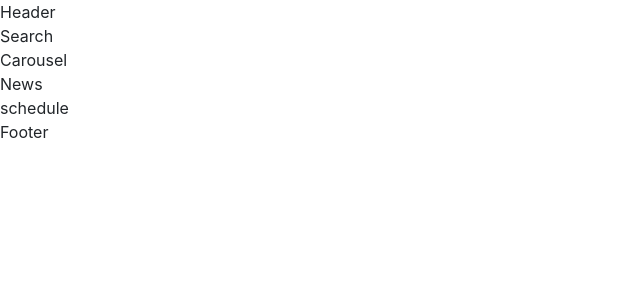
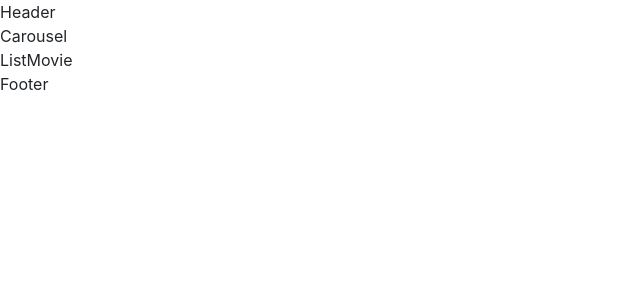
Before and after one commit to tttkhoa/Capstone_ReactJS, a React (Create React App) app: page / in a window 1280 px wide. Shown: the top 300 px of the page, without its empty margins (0-640 px from the left). Built offline with nearby package versions, Linux system fonts and the light colour scheme.

Commit message:
update component

```diff
--- a/src/App.js
+++ b/src/App.js
@@ -1,19 +1,15 @@
 import './App.css';
 import Header from './components/Header/header';
-import Search from "./components/Search/search";
 import Carousel from './components/Carousel/carousel';
-import News from "./components/News/news";
-import Schedule from "./components/Schedule/schedule";
+import ListMovie from './components/ListMovie/list-mosvie';
 import Footer from "./components/Footer/footer";
 
 function App() {
   return (
     <div>
       <Header />
-      <Search />
       <Carousel />
-      <News />
-      <Schedule />
+      <ListMovie />
       <Footer/>
     </div>
   );
--- /dev/null
+++ b/src/components/ListMovie/list-mosvie.jsx
@@ -0,0 +1,10 @@
+import React, { Component } from 'react';
+import "./list-movie.scss";
+
+export default class ListMovie extends Component {
+  render() {
+    return (
+      <div>ListMovie</div>
+    )
+  }
+}
--- a/src/components/News/news.jsx
+++ /dev/null
@@ -1,10 +0,0 @@
-import React, { Component } from 'react';
-import "./news.scss";
-
-export default class News extends Component {
-  render() {
-    return (
-      <div>News</div>
-    )
-  }
-}
--- a/src/components/Schedule/schedule.jsx
+++ /dev/null
@@ -1,10 +0,0 @@
-import React, { Component } from 'react';
-import "./schedule.scss";
-
-export default class Schedule extends Component {
-  render() {
-    return (
-      <div>schedule</div>
-    )
-  }
-}
--- a/src/components/Search/search.jsx
+++ /dev/null
@@ -1,10 +0,0 @@
-import React, { Component } from 'react'
-import "./search.scss";
-
-export default class Search extends Component {
-  render() {
-    return (
-      <div>Search</div>
-    )
-  }
-}
```
Also changed, not shown: src/components/ListMovie/list-movie.scss (added), src/components/Schedule/schedule.scss (deleted), src/components/Search/search.scss (deleted).
